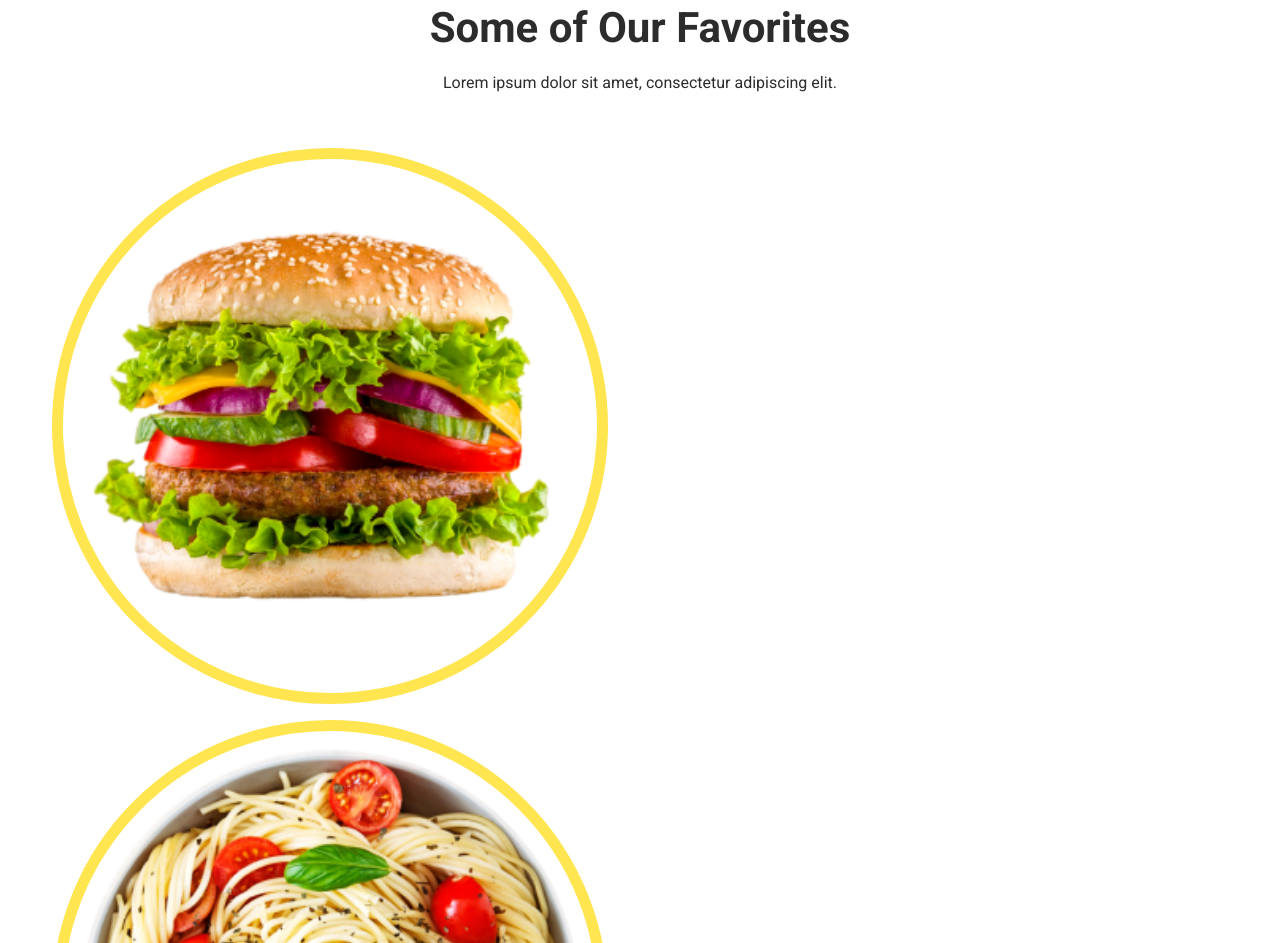
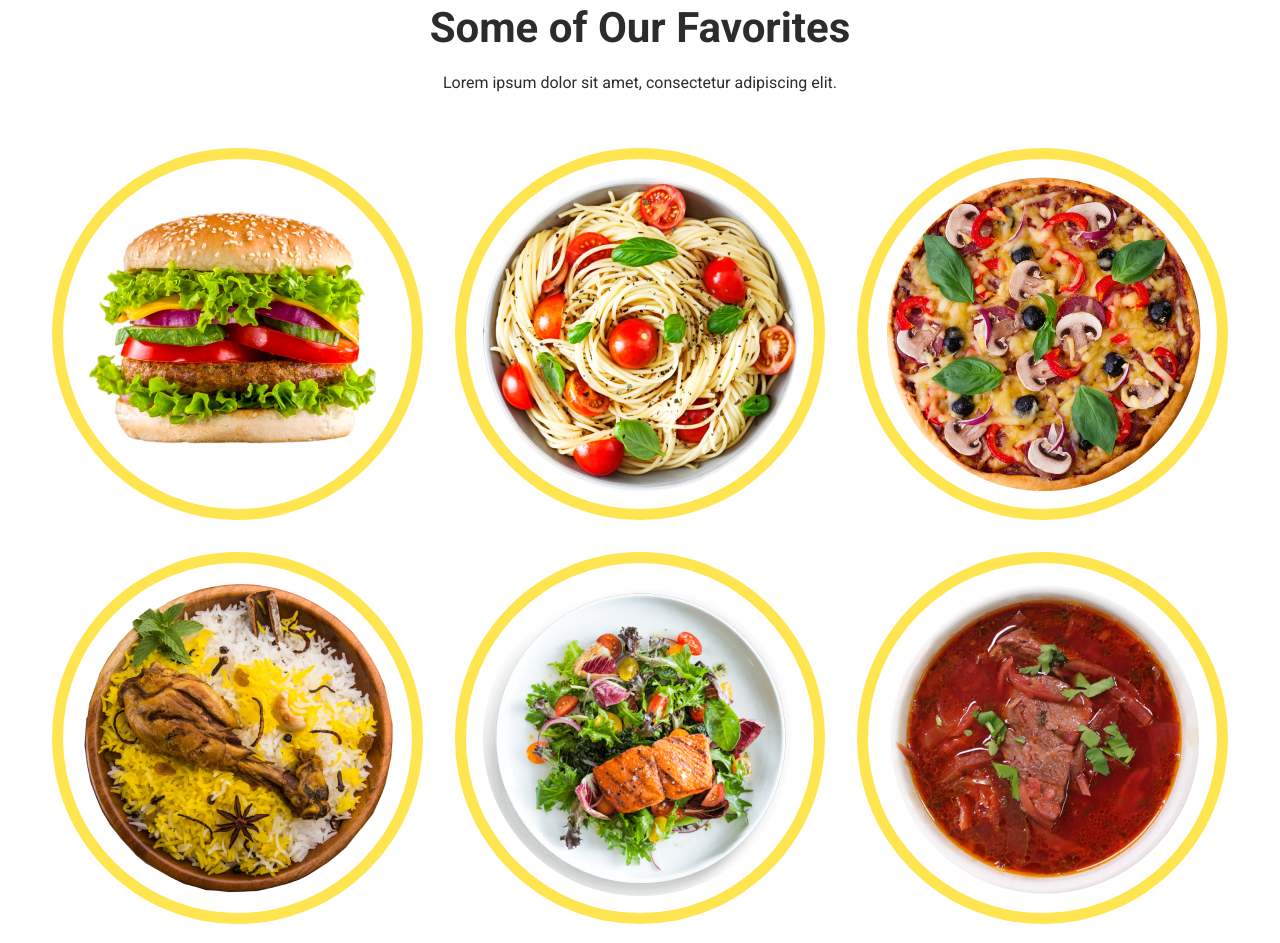
Before and after one commit to Tanya8135/food-sta2, a plain HTML site: page index.html in a window 1280 px wide. Shown: the part 1592-2535 px from the top of the page. Drawn offline with nearby package versions, Linux system fonts and the light colour scheme.

Commit message:
changed mixin min-mobile

```diff
--- a/index.html
+++ b/index.html
@@ -203,6 +203,9 @@
           <p class="favorites-text">Lorem ipsum dolor sit amet, consectetur adipiscing elit.</p>
 
           <ul class="favorites-list list">
+
+
+            <div class="img-flex test">
               <li class="favorites-item">
                 <div class="favorites-circle">
                   <a href="" class="link">
@@ -260,6 +263,9 @@
                   </a>
                 </div>
               </li>
+            </div>
+
+            <div class="img-flex test1">
               <li class="favorites-item">
                 <div class="favorites-circle">
                   <a href="" class="link">
@@ -311,6 +317,9 @@
                   </a>
                 </div>
               </li>
+            </div>
+
+
           </ul>
         </div>
       </section>
@@ -481,7 +490,7 @@
     <!-- Footer -->
     <footer class="footer bg-footer">
       <div class="container">
-        <div class="test">
+        <div class="footer-flex">
           <div class="logo-box">
             <div class="logo"><a href="./index.html">Logo</a></div>
           </div>
--- a/sass/base/_mixin.scss
+++ b/sass/base/_mixin.scss
@@ -1,8 +1,8 @@
-// @mixin min-mobile {
-//   @media screen and (min-width: 320px){
-//     @content;
-//   }
-// }
+@mixin min-mobile {
+  @media screen and (min-width: 320px) and (max-width: 767px) {
+    @content;
+  }
+}
 
 @mixin mobile {
   @media screen and (min-width: 480px) and (max-width: 767px) {
--- a/sass/components/_clients.scss
+++ b/sass/components/_clients.scss
@@ -53,7 +53,7 @@
 }
 
 .clients-bg {
-  width: 280px;
+  min-width: 280px;
   background-color: $bg-white;
   border-radius: 30px;
   border-top-left-radius: 0;
--- a/sass/components/_favorites.scss
+++ b/sass/components/_favorites.scss
@@ -36,15 +36,19 @@
 }
 
 .favorites-list {
+  @include desktop {
+    display: flex;
+    flex-direction: column;
+  }
+
   @include tablet {
     display: flex;
-    flex-wrap: wrap;
-    // margin: -32px;
-
-    // margin: -16px;
-    // margin: 0;
   }
 
+  // margin: -16px;
+  // display: flex;
+  // flex-direction: column;
+  // justify-content: center;
   // width: 100%;
   // display: block;
   // margin: 0 auto;
@@ -52,14 +56,13 @@
 
 .favorites-item {
   @include desktop {
-    display: block;
-    width: calc((100% - 6 * 16px) / 2);
+    width: calc((100% - 6 * 16px) / 3);
     margin: 16px;
   }
 
   @include tablet {
     display: block;
-    width: calc((100% - 4 * 16px) / 2);
+    // width: calc((100% - 4 * 16px) / 2);
     margin: 16px;
   }
 
@@ -68,8 +71,20 @@
     margin-bottom: 0;
   }
 
-  @include mobile {
-    &:nth-child(n + 4) {
+  // @include mobile {
+  //   &:nth-child(n + 4) {
+  //     display: none;
+  //   }
+  // }
+}
+
+.img-flex {
+  @include desktop {
+    display: flex;
+  }
+
+  @include min-mobile {
+    &:last-of-type {
       display: none;
     }
   }
--- a/sass/components/_footer.scss
+++ b/sass/components/_footer.scss
@@ -25,7 +25,7 @@
   box-shadow: 0px -4px 24px rgba(105, 105, 105, 0.1);
 }
 
-.test {
+.footer-flex {
   display: flex;
   align-items: baseline;
 }
```
Also changed, not shown: css/main.css, css/main.min.css, 2 other files. Lines whose indentation alone changed are shown as unchanged.
